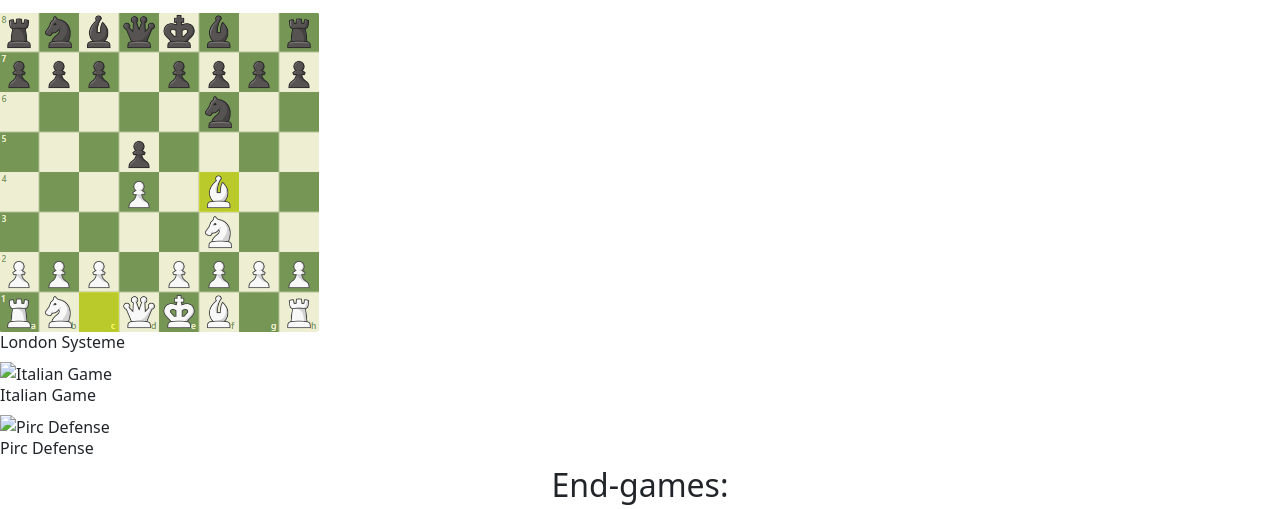
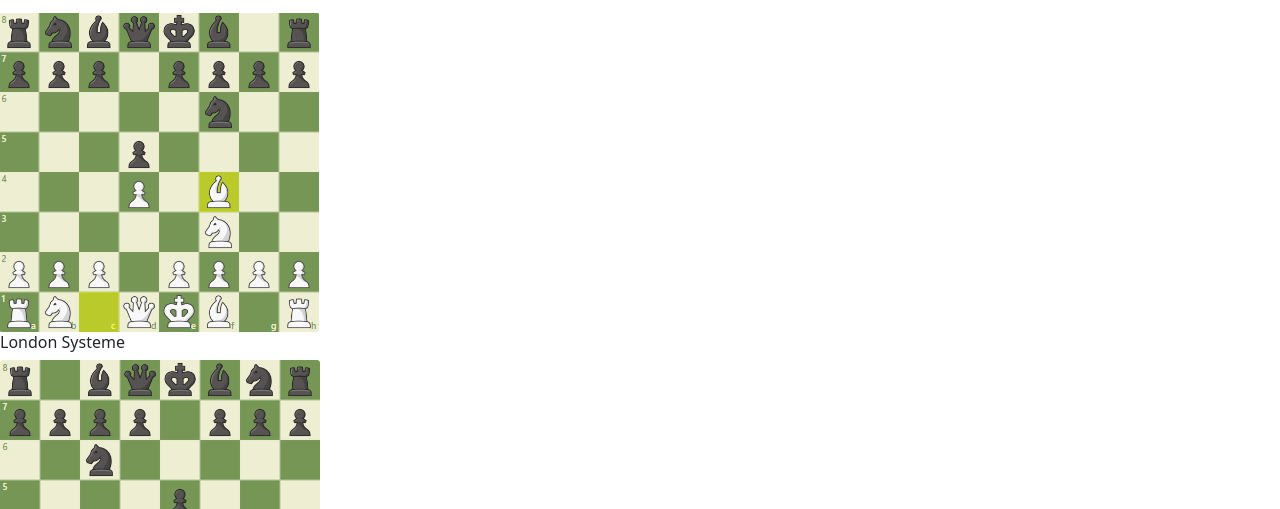
Before and after one commit to Anisboudaren/chessWebSite, a plain HTML site: page index.html in a window 1280 px wide. Shown: the part 264-773 px from the top of the page. Drawn offline with nearby package versions, Linux system fonts and the light colour scheme; files that its build step writes are made by us from their sources.

Commit message:
Update index.html

```diff
--- a/index.html
+++ b/index.html
@@ -56,11 +56,11 @@
             <h6>London Systeme</h6>
         </div>
         <div class="Openings">
-            <img src="ItalianGame.png" alt="Italian Game">
+            <img src="assets/ItalianGame.png" alt="Italian Game">
             <h6>Italian Game</h6>
         </div>
         <div class="Openings">
-            <img src="PircDefense.png" alt="Pirc Defense">
+            <img src="assets/PircDefense.png" alt="Pirc Defense">
             <h6>Pirc Defense</h6>
         </div>
         </div>
```
